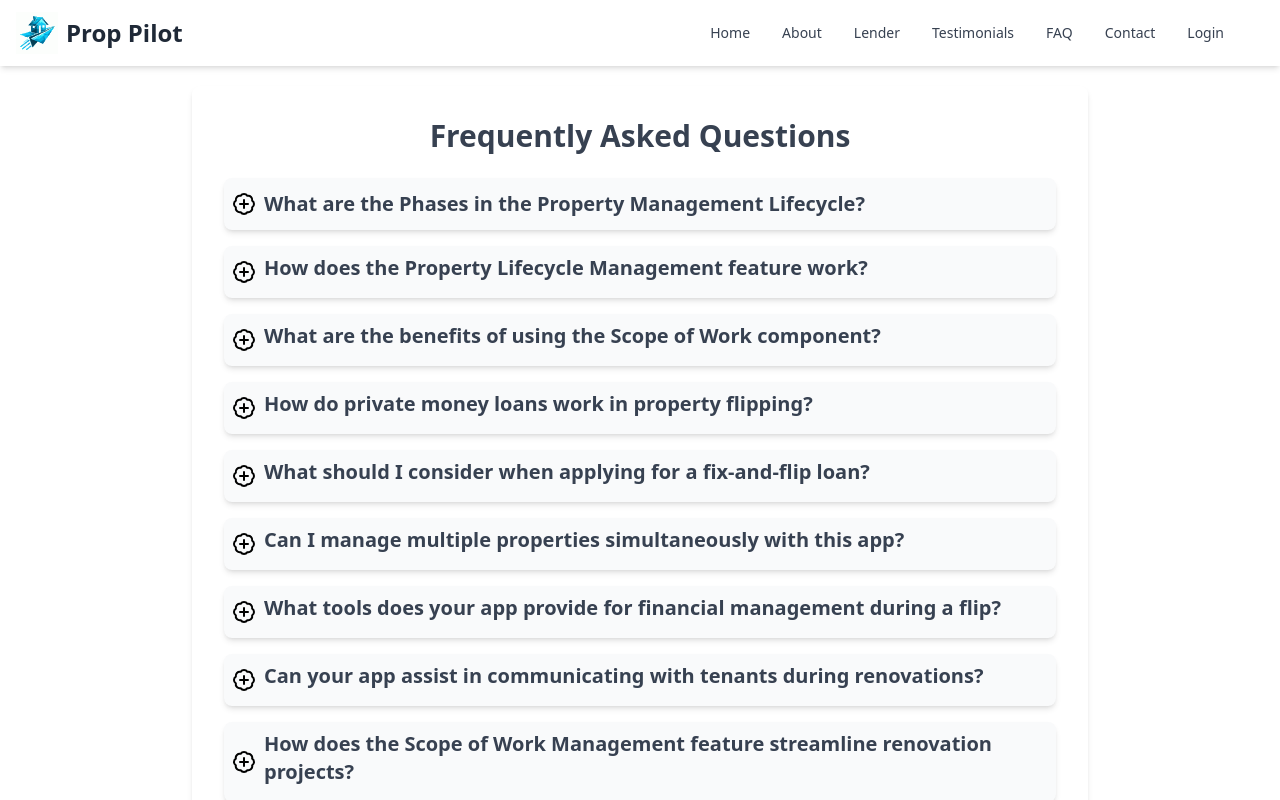
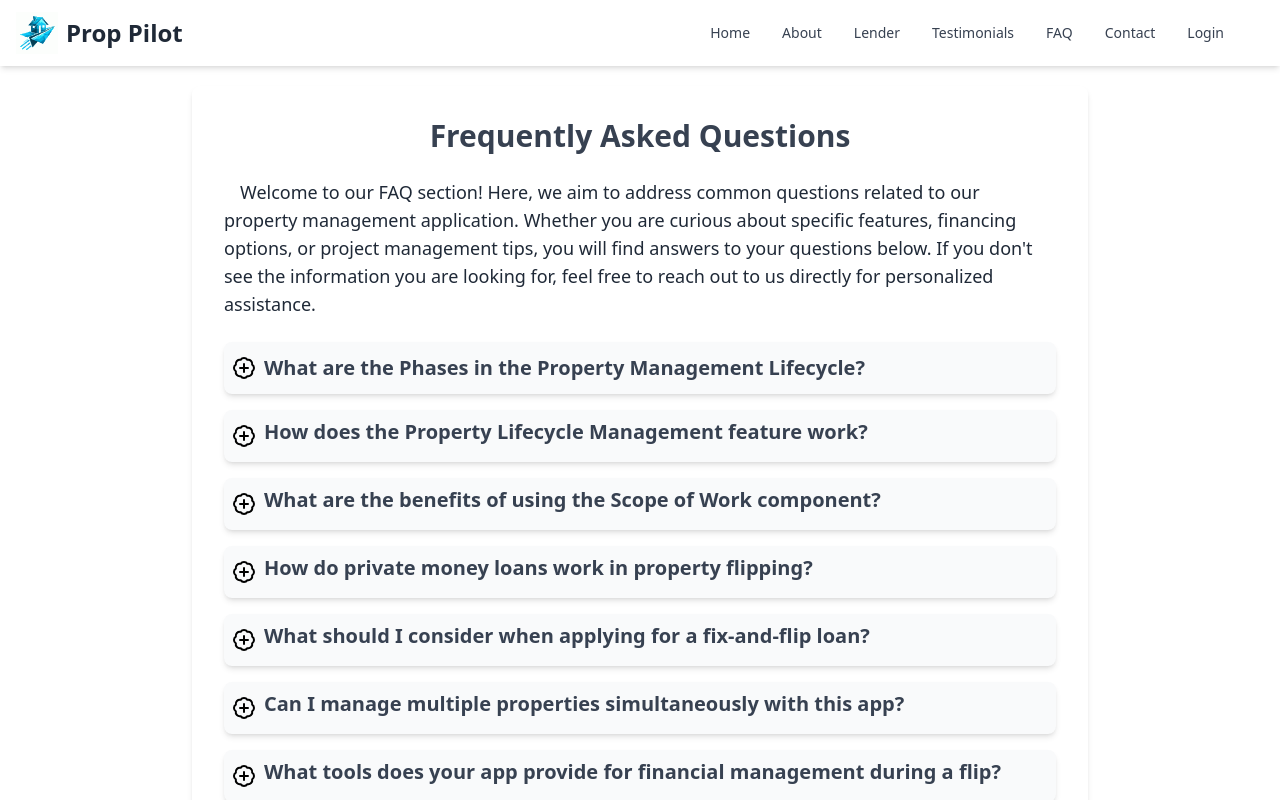
Before and after one commit to chee86j/prop_pilot, a React (Vite) app in the folder frontend/: page /faq in a window 1280 px wide. Shown: the top 800 px of the page. Built offline with nearby package versions, Linux system fonts and the light colour scheme.

Commit message:
added to FAQ and fixed errors in Receipt component

```diff
--- a/frontend/src/components/FAQ.jsx
+++ b/frontend/src/components/FAQ.jsx
@@ -91,6 +91,15 @@ const FAQ = () => {
       <h2 className="text-2xl md:text-3xl font-bold text-center text-gray-700 mb-6">
         Frequently Asked Questions
       </h2>
+
+      <p className="text-lg text-gray-800 mb-6 indent-4">
+        Welcome to our FAQ section! Here, we aim to address common questions
+        related to our property management application. Whether you are curious
+        about specific features, financing options, or project management tips,
+        you will find answers to your questions below. If you don&apos;t see the
+        information you are looking for, feel free to reach out to us directly
+        for personalized assistance.
+      </p>
       <PhaseTrackerFAQ />
       <div className="faq-content">
         {faqs.map((faq, index) => (
--- a/frontend/src/components/Receipt.jsx
+++ b/frontend/src/components/Receipt.jsx
@@ -321,7 +321,7 @@ const Receipt = ({ drawId }) => {
                 </th>
                 <th
                   scope="col"
-                  className="hidden px-2 py-1 text-center border-b-2 border-gray-200 bg-gray-100 text-left text-xs font-semibold text-gray-600 uppercase tracking-wider"
+                  className="hidden md:table-cell px-2 py-1 text-center border-b-2 border-gray-200 bg-gray-100 text-left text-xs font-semibold text-gray-600 uppercase tracking-wider"
                 >
                   Description
                 </th>
@@ -400,7 +400,7 @@ const Receipt = ({ drawId }) => {
                     <span className="inline-flex overflow-hidden rounded-md border bg-white shadow-sm">
                       <button
                         onClick={() => startEdit(receipt)}
-                        className="inline-block border-e p-3 text-gray-700 hover:bg-gray-50 focus:relative"
+                        className="inline-block border-e p-3 text-blue-600 hover:bg-blue-100 rounded-md focus:outline-none focus:ring focus:border-blue-300"
                         title="Edit Product"
                       >
                         <svg
@@ -421,7 +421,7 @@ const Receipt = ({ drawId }) => {
 
                       <button
                         onClick={() => handleDeleteReceipt(receipt.id)}
-                        className="inline-block p-3 text-gray-700 hover:bg-gray-50 focus:relative"
+                        className="inline-block p-3 text-red-600 hover:bg-red-100 rounded-md focus:outline-none focus:ring focus:border-red-300"
                         title="Delete Product"
                       >
                         <svg
```
